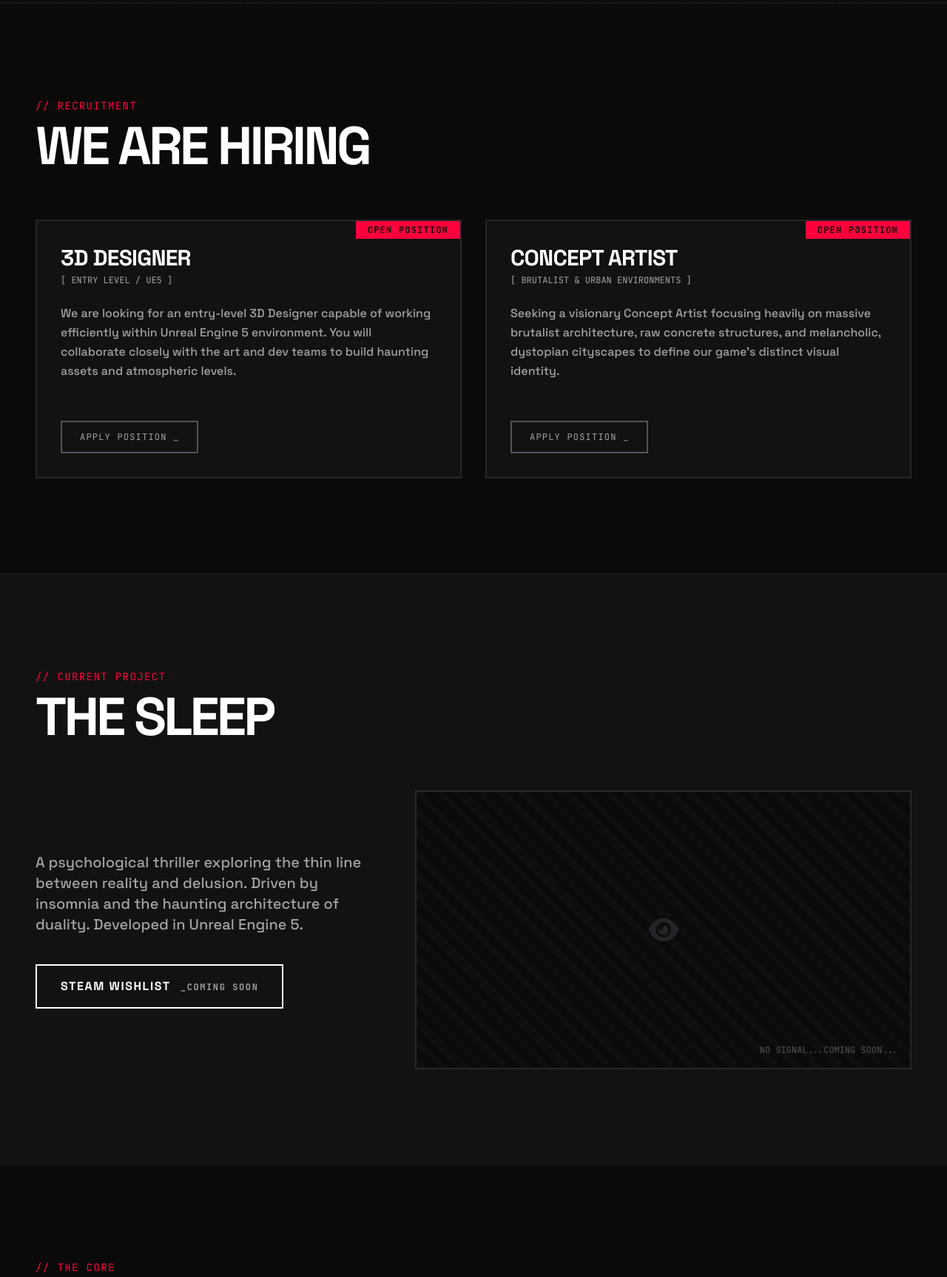
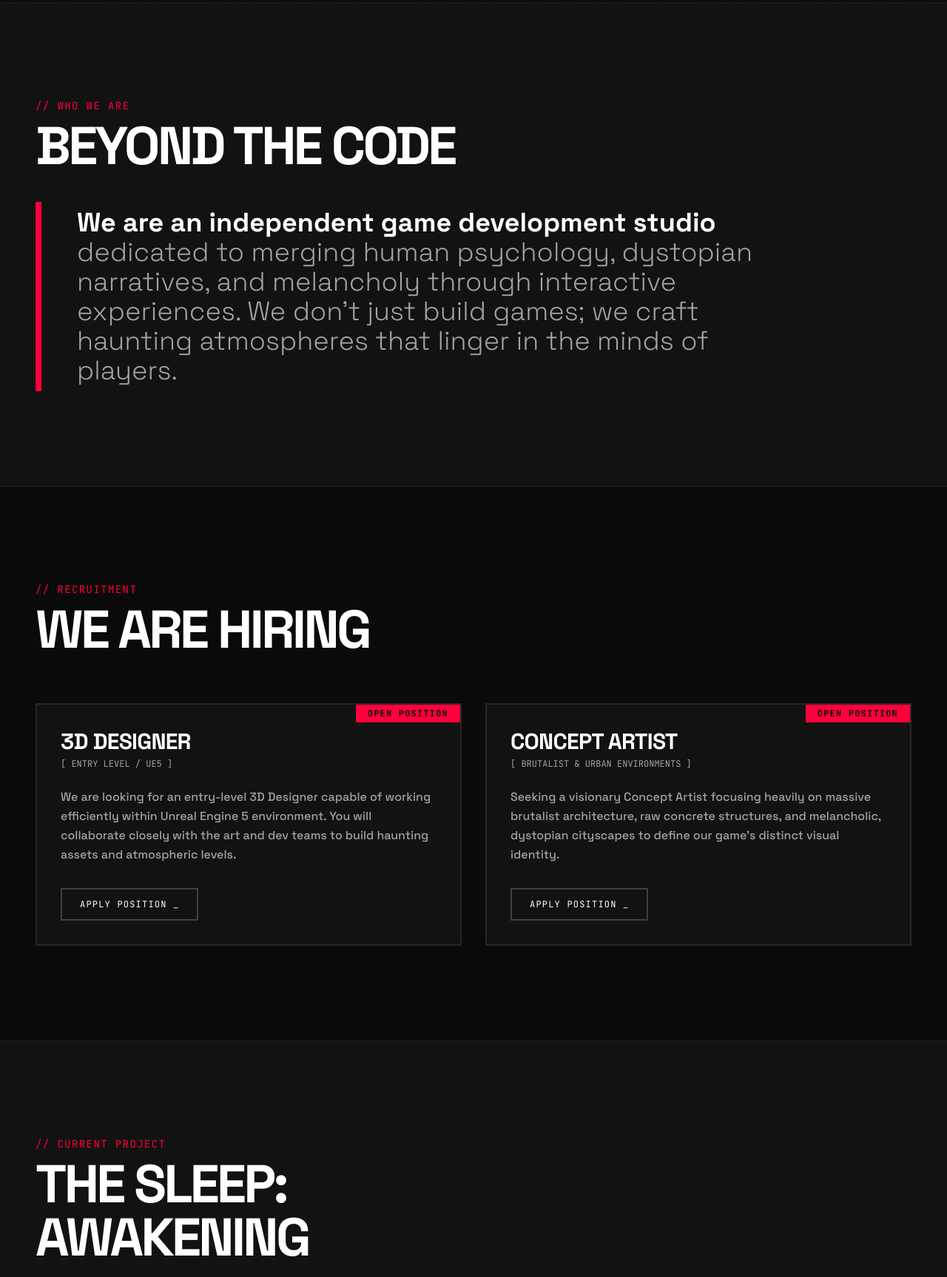
Before and after one commit to Jelada-Studios/Jelada-Studios.github.io, a plain HTML site: page index.html in a window 1280 px wide. Shown: the part 797-2524 px from the top of the page at 74% size. Drawn offline with nearby package versions, Linux system fonts and the light colour scheme.

Commit message:
Update images and content in index.html

```diff
--- a/index.html
+++ b/index.html
@@ -96,10 +96,11 @@
 
     <nav id="navbar" class="fixed top-0 left-0 w-full z-40 transition-all duration-300 py-6 px-6 md:px-12 flex justify-between items-center bg-black/80 backdrop-blur-sm border-b border-transparent">
         <a href="#" class="flex items-center gap-3 transition-colors group">
-            <img src="image.png" alt="Jelada Studios Logo" class="h-10 md:h-12 w-auto group-hover:filter group-hover:brightness-110" style="filter: invert(1) brightness(2);">
+            <img src="image_0.png" alt="Jelada Studios Logo" class="h-10 md:h-12 w-auto group-hover:filter group-hover:brightness-110" style="filter: invert(1) brightness(2);">
             <span class="sr-only">Jelada Studios</span>
         </a>
         <div class="hidden md:flex gap-8 font-mono text-sm uppercase tracking-widest">
+            <a href="#about" class="hover:text-purewhite text-rawgray transition-colors">About</a>
             <a href="#careers" class="hover:text-purewhite text-rawgray transition-colors">Careers</a>
             <a href="#games" class="hover:text-purewhite text-rawgray transition-colors">Games</a>
             <a href="#team" class="hover:text-purewhite text-rawgray transition-colors">Team</a>
@@ -110,7 +111,7 @@
         </button>
     </nav>
 
-    <header class="relative min-h-screen flex flex-col justify-center px-6 md:px-12 pt-20">
+    <header class="relative min-h-screen flex flex-col justify-center px-6 md:px-12 pt-20 bg-black">
         <div class="max-w-7xl mx-auto w-full reveal flex flex-col md:flex-row md:items-end justify-between gap-8 relative z-10">
             <div class="max-w-4xl">
                 <h1 class="text-6xl md:text-8xl lg:text-[7rem] leading-[0.85] font-bold uppercase tracking-tighter mb-8 glitch-text">
@@ -123,10 +124,20 @@
                 </p>
             </div>
             <div class="hidden lg:block opacity-10 hover:opacity-20 transition-opacity duration-500 mb-4 relative z-0">
-                <img src="image.png" alt="" class="w-48 h-48 w-auto h-auto" style="filter: invert(1) brightness(1.2);">
+                <img src="image_0.png" alt="" class="w-48 h-48 w-auto h-auto" style="filter: invert(1) brightness(1.2);">
             </div>
         </div>
     </header>
+
+    <section id="about" class="py-32 px-6 md:px-12 bg-darkgray border-t-2 border-zinc-900">
+        <div class="max-w-7xl mx-auto reveal">
+            <span class="font-mono text-tensionred text-sm tracking-widest uppercase block mb-2">// WHO WE ARE</span>
+            <h2 class="text-5xl md:text-7xl font-bold uppercase tracking-tighter mb-10">Beyond the Code</h2>
+            <p class="text-2xl md:text-4xl text-rawgray font-light leading-tight max-w-5xl border-l-8 border-tensionred pl-8 md:pl-12 py-2">
+                <span class="text-purewhite font-bold">We are an independent game development studio</span> dedicated to merging human psychology, dystopian narratives, and melancholy through interactive experiences. We don't just build games; we craft haunting atmospheres that linger in the minds of players.
+            </p>
+        </div>
+    </section>
 
     <section id="careers" class="py-32 px-6 md:px-12 border-t-2 border-zinc-900 bg-black">
         <div class="max-w-7xl mx-auto">
@@ -136,7 +147,7 @@
             </div>
 
             <div class="grid grid-cols-1 md:grid-cols-2 gap-8 reveal">
-                <div class="border-2 border-zinc-800 p-8 bg-darkgray hover:border-purewhite transition-all duration-300 flex flex-col justify-between relative overflow-hidden group min-h-[350px]">
+                <div class="border-2 border-zinc-800 p-8 bg-darkgray hover:border-purewhite transition-all duration-300 flex flex-col justify-between relative overflow-hidden group">
                     <div class="absolute top-0 right-0 bg-tensionred text-black font-mono text-xs uppercase px-4 py-1 font-bold tracking-widest">
                         Open Position
                     </div>
@@ -147,12 +158,12 @@
                             We are looking for an entry-level 3D Designer capable of working efficiently within Unreal Engine 5 environment. You will collaborate closely with the art and dev teams to build haunting assets and atmospheric levels.
                         </p>
                     </div>
-                    <a href="https://tally.so/r/NpOVL0" target="_blank" class="inline-block border-2 border-zinc-600 text-rawgray px-6 py-3 uppercase font-mono text-xs tracking-widest hover:bg-purewhite hover:text-black hover:border-purewhite transition-all duration-300 w-max mt-auto">
-                        APPLY POSITION _
+                    <a href="mailto:contact@jeladastudios.com?subject=Application: 3D Designer" class="inline-block text-xs font-mono uppercase tracking-widest border-2 border-zinc-700 hover:border-purewhite hover:bg-purewhite hover:text-black py-3 px-6 transition-all duration-300 self-start">
+                        Apply Position _
                     </a>
                 </div>
 
-                <div class="border-2 border-zinc-800 p-8 bg-darkgray hover:border-purewhite transition-all duration-300 flex flex-col justify-between relative overflow-hidden group min-h-[350px]">
+                <div class="border-2 border-zinc-800 p-8 bg-darkgray hover:border-purewhite transition-all duration-300 flex flex-col justify-between relative overflow-hidden group">
                     <div class="absolute top-0 right-0 bg-tensionred text-black font-mono text-xs uppercase px-4 py-1 font-bold tracking-widest">
                         Open Position
                     </div>
@@ -163,8 +174,8 @@
                             Seeking a visionary Concept Artist focusing heavily on massive brutalist architecture, raw concrete structures, and melancholic, dystopian cityscapes to define our game's distinct visual identity.
                         </p>
                     </div>
-                    <a href="https://tally.so/r/NpOVL0" target="_blank" class="inline-block border-2 border-zinc-600 text-rawgray px-6 py-3 uppercase font-mono text-xs tracking-widest hover:bg-purewhite hover:text-black hover:border-purewhite transition-all duration-300 w-max mt-auto">
-                        APPLY POSITION _
+                    <a href="mailto:contact@jeladastudios.com?subject=Application: Concept Artist" class="inline-block text-xs font-mono uppercase tracking-widest border-2 border-zinc-700 hover:border-purewhite hover:bg-purewhite hover:text-black py-3 px-6 transition-all duration-300 self-start">
+                        Apply Position _
                     </a>
                 </div>
             </div>
@@ -175,13 +186,13 @@
         <div class="max-w-7xl mx-auto">
             <div class="mb-16 reveal">
                 <span class="font-mono text-tensionred text-sm tracking-widest uppercase block mb-2">// CURRENT PROJECT</span>
-                <h2 class="text-5xl md:text-7xl font-bold uppercase tracking-tighter">The Sleep</h2>
+                <h2 class="text-5xl md:text-7xl font-bold uppercase tracking-tighter">The Sleep:<br>Awakening</h2>
             </div>
 
             <div class="grid grid-cols-1 lg:grid-cols-12 gap-12 items-center reveal">
                 <div class="lg:col-span-5 flex flex-col items-start">
                     <p class="text-lg md:text-xl text-rawgray mb-10 leading-relaxed">
-                        A psychological thriller exploring the thin line between reality and delusion. Driven by insomnia and the haunting architecture of duality. Developed in Unreal Engine 5.
+                        The Sleep: Awakening is an action-thriller tracking a journey from a mundane corporate routine to a dangerous struggle for survival. Powered by Unreal Engine 5, we fuse fluid parkour mechanics and combat dynamics within a gloomy city environment. Don't you see the state of the people? Perhaps it is time to wake up.
                     </p>
                     <a href="#" class="inline-block border-2 border-purewhite text-purewhite px-8 py-4 uppercase font-bold tracking-widest hover:bg-purewhite hover:text-black transition-all duration-300">
                         Steam Wishlist <span class="font-mono text-xs ml-2 text-rawgray hover:text-black">_COMING SOON</span>
@@ -191,7 +202,7 @@
                 <div class="lg:col-span-7 w-full aspect-video border-2 border-zinc-800 brutal-placeholder flex items-center justify-center relative group overflow-hidden">
                     <div class="absolute inset-0 bg-black/50 group-hover:bg-transparent transition-all duration-500 z-10"></div>
                     <i class="fa-solid fa-eye text-4xl text-zinc-700 z-0 group-hover:scale-150 transition-transform duration-700"></i>
-                    <div class="absolute bottom-4 right-4 font-mono text-xs text-zinc-600 z-20 uppercase">no signal...coming soon...</div>
+                    <div class="absolute bottom-4 right-4 font-mono text-xs text-zinc-600 z-20 uppercase">No Signal</div>
                 </div>
             </div>
         </div>
@@ -219,7 +230,6 @@
                     <div class="mt-8 font-mono text-sm text-rawgray uppercase leading-relaxed">
                         <span class="block">SFX Artist</span>
                         <span class="block">Narrative Designer</span>
-                        <span class="block">Motion Capture Actor</span>
                     </div>
                 </div>
 
```
